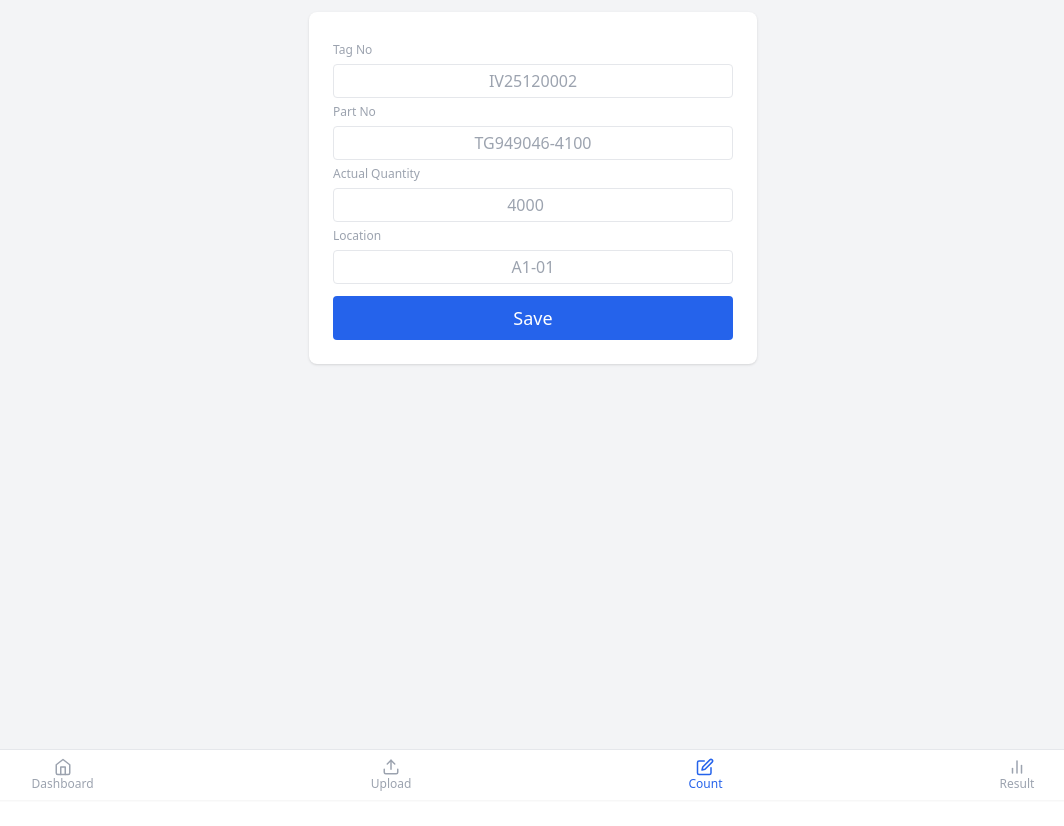
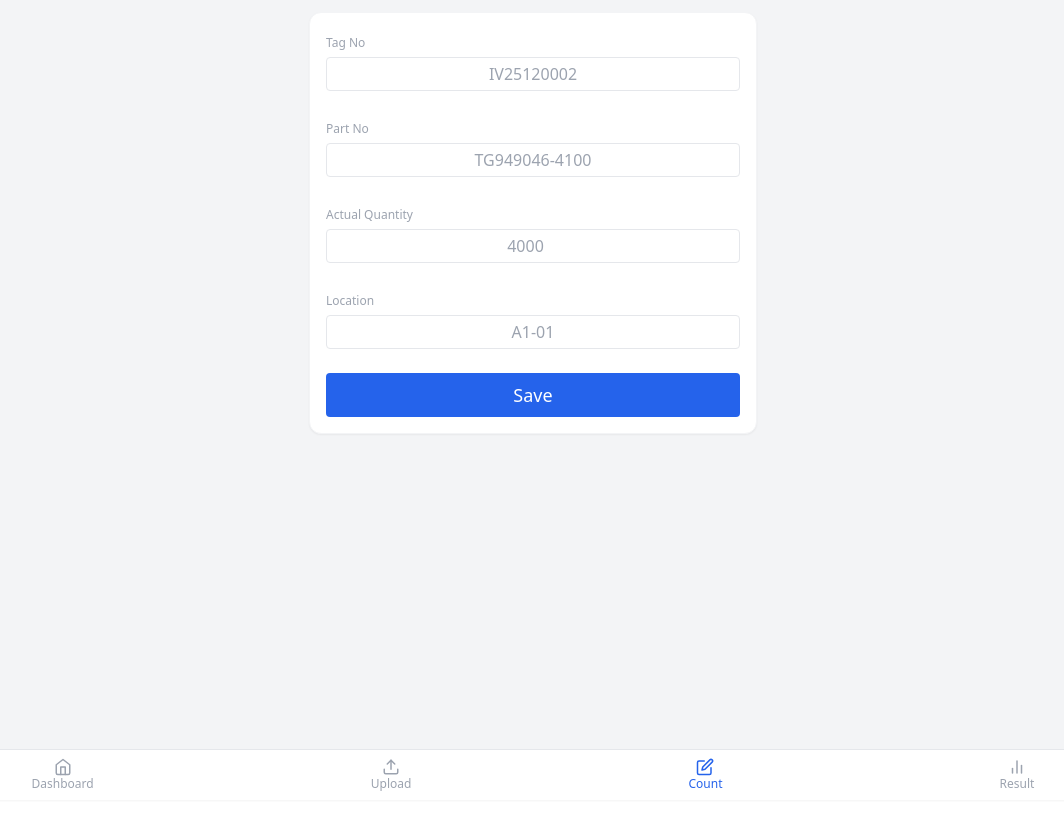
Before and after one commit to athipaty/frtstock, a React (Vite) app: page /count in a window 1280 px wide. Shown: the top 826 px of the page, without its empty margins (107-1171 px from the left). Built offline with nearby package versions, Linux system fonts and the light colour scheme.

Commit message:
Update Count.jsx

```diff
--- a/src/pages/Count.jsx
+++ b/src/pages/Count.jsx
@@ -97,7 +97,8 @@ export default function Count() {
 
   return (
     <div className="min-h-screen bg-gray-100 p-3">
-      <div className="max-w-md mx-auto bg-white rounded-lg shadow p-6">
+              <div className="max-w-md mx-auto bg-white rounded-xl shadow-sm border border-gray-100 p-4 space-y-6
+                animate-fade-in">
         {/* Tag No */}
         <div className="space-y-1">
           <label className="text-xs font-medium text-gray-400">Tag No</label>
```
